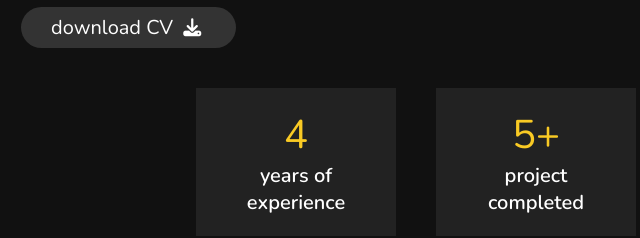
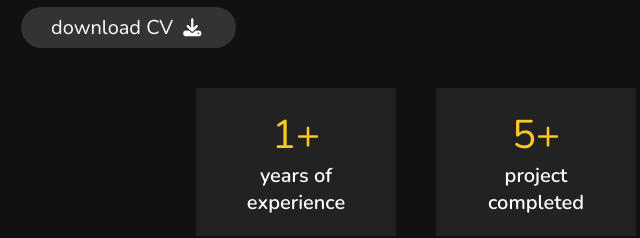
Before and after one commit to mizanurict/mizanur, a plain HTML site: page index.html in a window 1280 px wide. Shown: the part 1086-1324 px from the top of the page, 399-1039 px from the left. Drawn offline with nearby package versions, Linux system fonts and the light colour scheme.

Commit message:
Update index.html
about section update

```diff
--- a/index.html
+++ b/index.html
@@ -68,7 +68,7 @@
     </div>
     <div class="counter">
         <div class="box">
-            <span>4</span>
+            <span>1+</span>
             <h3>years of experience</h3>
         </div>
 
```
